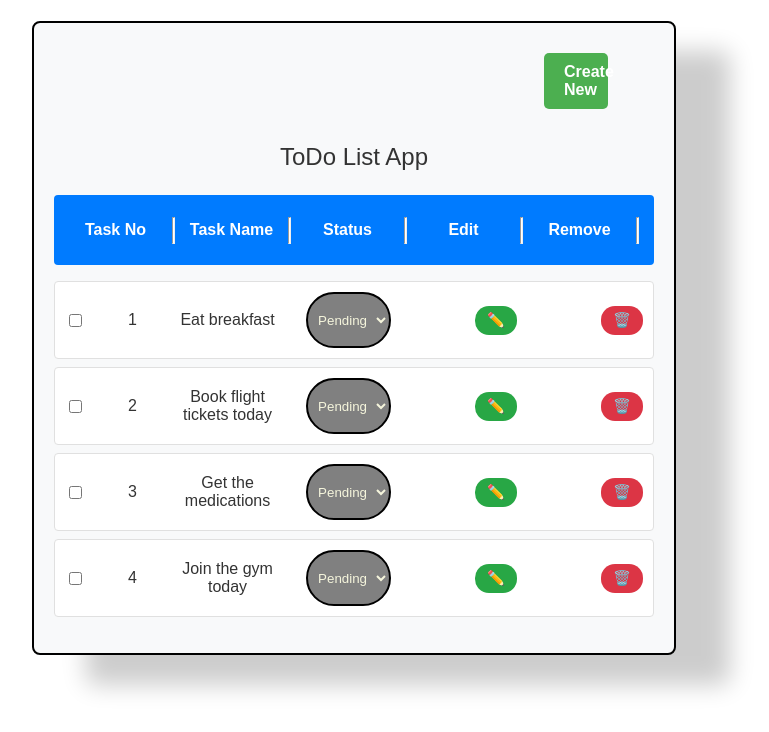
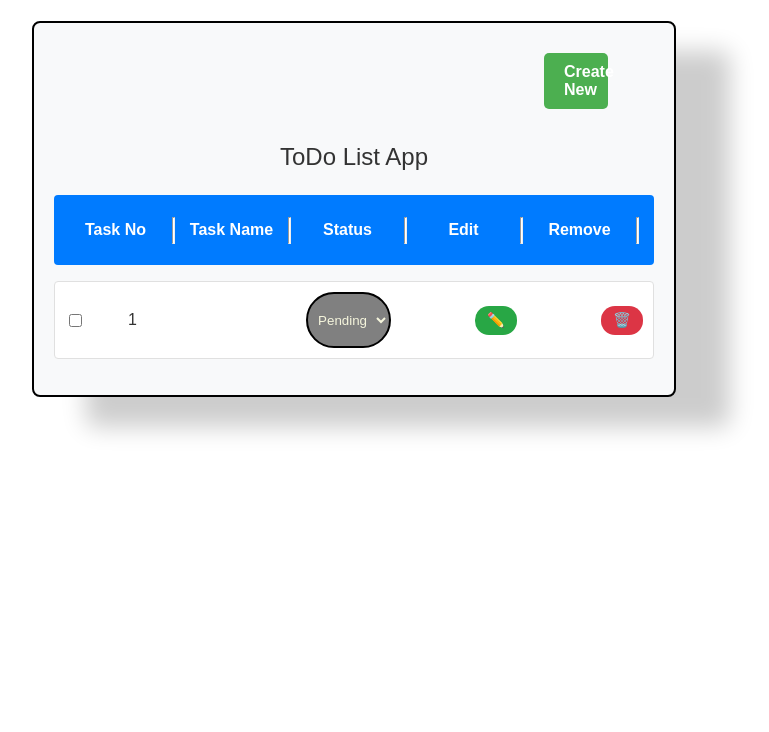
Before and after one commit to shubham-121/todo-list-redux, a React (Vite) app: page / in a window 1280 px wide. Shown: the top 732 px of the page, without its empty margins (286-1055 px from the left). Built offline with nearby package versions, Linux system fonts and the light colour scheme.

Commit message:
updated the redux logic for creating a note

```diff
--- a/src/App.jsx
+++ b/src/App.jsx
@@ -1,7 +1,13 @@
-import { useState } from "react";
+import { useEffect, useState } from "react";
 import "./App.css";
-import { useDispatch } from "react-redux";
-import { createNote } from "./features";
+import { useDispatch, useSelector } from "react-redux";
+import {
+  createNote,
+  editNote,
+  deleteNote,
+  toggleNoteClick,
+  updateNoteStatus,
+} from "./features";
 
 const todo_tasks = [
   {
@@ -46,22 +52,24 @@ export default function App() {
 function Header() {
   const dispatch = useDispatch();
 
+  const noteClick = useSelector((store) => store.features.noteClick);
+
   const [newNote, setNewNote] = useState("");
-  const [noteClick, setNoteClick] = useState(false);
+  // const [noteClick, setNoteClick] = useState(false);
 
-  function handleNote() {
-    setNoteClick(!noteClick);
+  function handleNoteClick() {
+    dispatch(toggleNoteClick());
   }
 
   return (
     <>
-      <button onClick={handleNote} className="new-note">
+      <button onClick={handleNoteClick} className="new-note">
         Create New
       </button>
 
       {noteClick && (
         <>
-          <button onClick={handleNote} className="close-btn">
+          <button onClick={handleNoteClick} className="close-btn">
             X
           </button>
           <CreateNote />
@@ -76,14 +84,23 @@ function Header() {
 }
 
 function CreateNote() {
+  const dispatch = useDispatch();
+
   const [noteText, setNoteText] = useState("");
   const [submit, setSubmit] = useState(false);
+  const [status, setStatus] = useState("");
 
   function handleCreateNote(e) {
     setNoteText(e.target.value);
   }
+  function handleStatus(e) {
+    setStatus(e.target.value);
+  }
 
-  function handleSubmitNote() {}
+  function handleSubmitNote() {
+    dispatch(createNote({ noteText, status }));
+    dispatch(toggleNoteClick());
+  }
 
   return (
     <div className="create-note">
@@ -95,7 +112,7 @@ function CreateNote() {
         placeholder="Enter the note"
       ></input>
       <span>Status</span>
-      <select className="select">
+      <select value={status} className="select" onChange={handleStatus}>
         <option>Completed</option>
         <option>Pending</option>
         <option>Later</option>
@@ -108,6 +125,9 @@ function CreateNote() {
 }
 
 function DisplayToDoList() {
+  const notesArray = useSelector((store) => store.features.notesArray);
+  if (notesArray.length > 0) console.log(notesArray);
+
   return (
     <div className="todo-container">
       <div className="todo-heading">
@@ -118,7 +138,7 @@ function DisplayToDoList() {
         <p className="headers">Remove</p> <hr className="line"></hr>
       </div>
       <ol>
-        {todo_tasks.map((task, idx) => (
+        {/* {todo_tasks.map((task, idx) => (
           <RenderToDo
             key={task.key}
             id={task.key}
@@ -127,23 +147,30 @@ function DisplayToDoList() {
             edit={task.edit}
             remove={task.remove}
           ></RenderToDo>
+        ))} */}
+        {notesArray.map((note, idx) => (
+          <RenderToDo
+            key={note.id}
+            // id={note.id}
+            id={idx + 1}
+            taskname={note.taskname.noteText}
+            noteStatus={note.taskname.status}
+            edit={note.edit}
+            remove={note.remove}
+          />
         ))}
       </ol>
     </div>
   );
 }
 
-function RenderToDo({ id, taskname, edit, remove }) {
-  const [status, setStatus] = useState("");
-  const [isEditClicked, setIsEditClicked] = useState(false);
-  const [isEdit, setIsEdit] = useState("");
+function RenderToDo({ id, taskname, noteStatus, edit, remove }) {
+  const dispatch = useDispatch();
 
   function handleStatus(e) {
-    console.log(e.target.value);
-    setStatus(e.target.value);
+    const newStatus = e.target.value;
+    dispatch(updateNoteStatus({ id, newStatus })); // Dispatch the new status to Redux
   }
-
-  function handleEditClicked(prev) {}
 
   return (
     <div className="render-todo">
@@ -151,15 +178,12 @@ function RenderToDo({ id, taskname, edit, remove }) {
       <p>{id}</p>
       <p>{taskname}</p>
 
-      <select id="status" value={status} onChange={handleStatus}>
-        <option value={"pending"}>Pending</option>
-        <option value={"complete"}>Completed</option>
-        <option value={"later"}>Later</option>
+      <select id="status" value={noteStatus} onChange={handleStatus}>
+        <option value="pending">Pending</option>
+        <option value="complete">Completed</option>
+        <option value="later">Later</option>
       </select>
-      <button value={isEditClicked} onChange={handleEditClicked}>
-        {edit}
-      </button>
-
+      <button>{edit}</button>
       <button>{remove}</button>
     </div>
   );
--- a/src/features.jsx
+++ b/src/features.jsx
@@ -2,23 +2,76 @@ import { createSlice } from "@reduxjs/toolkit";
 
 const initialState = {
   isChecked: false,
-  delete: false,
+  isdelete: false,
   edit: "",
   status: "",
+  noteClick: false,
+  notesArray: [
+    {
+      // id: Date.now(),
+      id: "",
+      taskname: "Book appointment",
+      status: "",
+      edit: "✏️",
+      remove: "🗑️",
+    },
+  ],
 };
 
 const featureSlice = createSlice({
   name: "features",
   initialState,
   reducers: {
-    createNote(state, action) {},
+    toggleNoteClick(state) {
+      state.noteClick = !state.noteClick;
+    },
 
+    createNote: {
+      prepare(noteText, status) {
+        return {
+          payload: {
+            id: Date.now(),
+            taskname: noteText,
+            status: status,
+            edit: "✏️", //default value
+            remove: "🗑️", //default value
+          },
+        };
+      },
+
+      reducer(state, action) {
+        console.log("Before update:", action.payload);
+        state.notesArray.push(action.payload);
+        console.log("after update:", state);
+      },
+    },
+
+    updateNoteStatus: {
+      reducer(state, action) {
+        console.log("Action reached and data", action.payload);
+
+        const { id, newStatus } = action.payload;
+        console.log(id, newStatus);
+
+        const note = state.notesArray.find((note) => note.id === id);
+        if (note) {
+          console.log("note found updating status");
+          note.status = newStatus;
+        } else console.log("Not found");
+      },
+    },
     editNote(state, action) {},
 
     deleteNote(state, action) {},
   },
 });
 
-export const { createNote, editNote, deleteNote } = featureSlice.actions;
+export const {
+  createNote,
+  editNote,
+  deleteNote,
+  toggleNoteClick,
+  updateNoteStatus,
+} = featureSlice.actions;
 
 export default featureSlice.reducer;
--- a/src/main.jsx
+++ b/src/main.jsx
@@ -6,8 +6,8 @@ import { Provider } from "react-redux";
 
 createRoot(document.getElementById("root")).render(
   <Provider store={store}>
-    <StrictMode>
-      <App />
-    </StrictMode>
+    {/* <StrictMode> */}
+    <App />
+    {/* </StrictMode> */}
   </Provider>
 );
```
